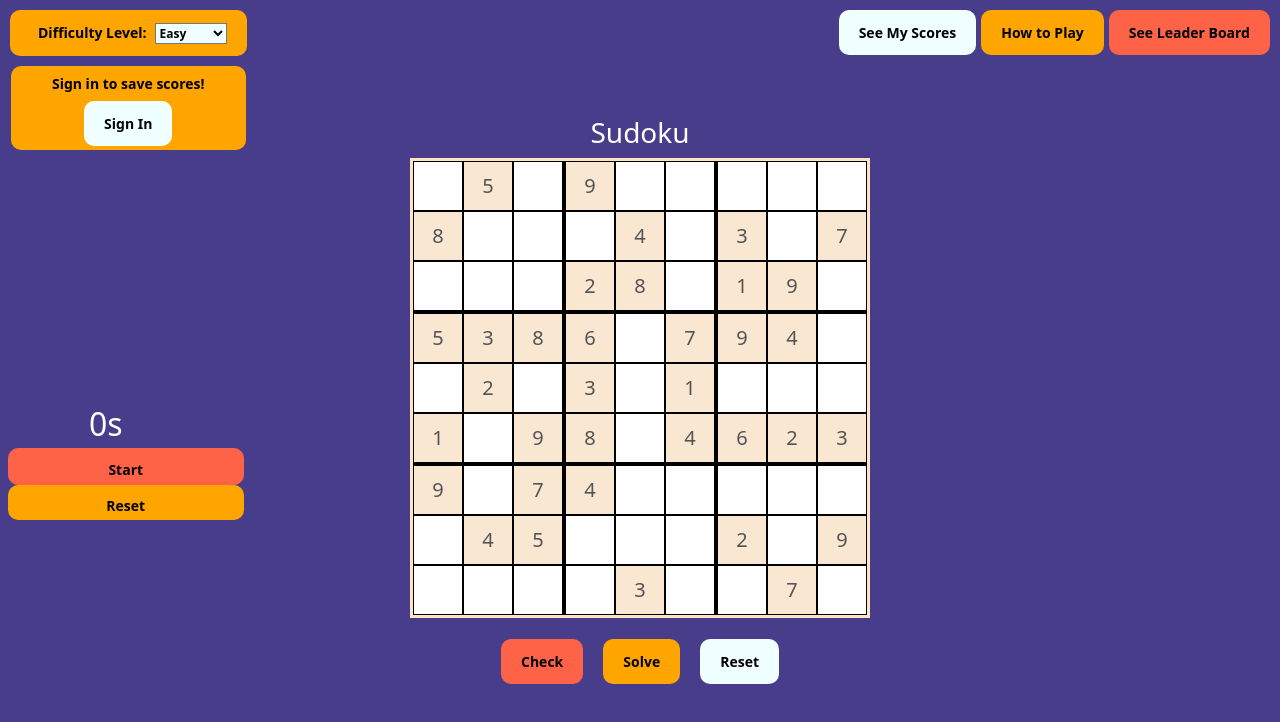
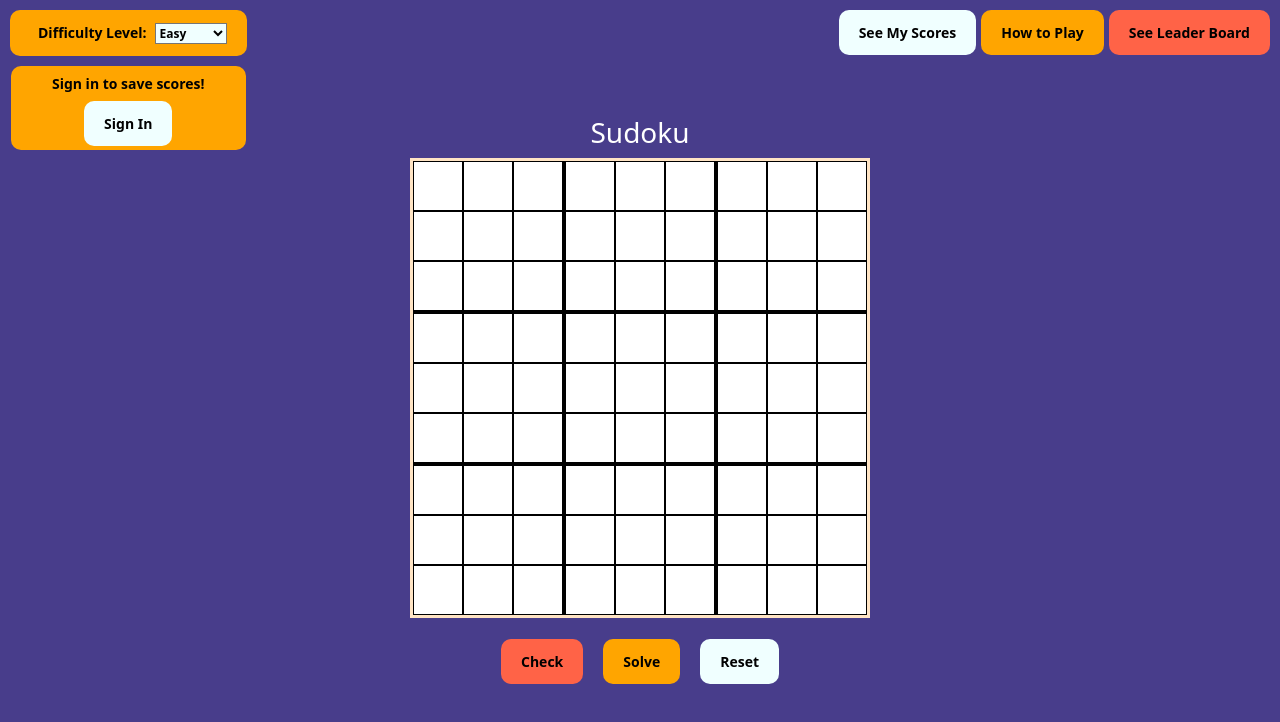
Before and after one commit to sam-st/SSSSudoku, a React (Vite) app in the folder client/: page /game in a window 1280 px wide. Shown: the top 722 px of the page. Built offline with nearby package versions, Linux system fonts and the light colour scheme; a web font is replaced by a local one.

Commit message:
added functionality to edit cells

```diff
--- a/client/src/pages/GameBoard.jsx
+++ b/client/src/pages/GameBoard.jsx
@@ -11,18 +11,20 @@
 
 const initial =
   [
-    [0, 5, 0, 9, 0, 0, 0, 0, 0],
-    [8, 0, 0, 0, 4, 0, 3, 0, 7],
-    [0, 0, 0, 2, 8, 0, 1, 9, 0],
-    [5, 3, 8, 6, 0, 7, 9, 4, 0],
-    [0, 2, 0, 3, 0, 1, 0, 0, 0],
-    [1, 0, 9, 8, 0, 4, 6, 2, 3],
-    [9, 0, 7, 4, 0, 0, 0, 0, 0],
-    [0, 4, 5, 0, 0, 0, 2, 0, 9],
-    [0, 0, 0, 0, 3, 0, 0, 7, 0]
+    [-1, -1, -1, -1, -1, -1, -1, -1, -1],
+    [-1, -1, -1, -1, -1, -1, -1, -1, -1],
+    [-1, -1, -1, -1, -1, -1, -1, -1, -1],
+    [-1, -1, -1, -1, -1, -1, -1, -1, -1],
+    [-1, -1, -1, -1, -1, -1, -1, -1, -1],
+    [-1, -1, -1, -1, -1, -1, -1, -1, -1],
+    [-1, -1, -1, -1, -1, -1, -1, -1, -1],
+    [-1, -1, -1, -1, -1, -1, -1, -1, -1],
+    [-1, -1, -1, -1, -1, -1, -1, -1, -1]
   ]
 
   let gameArray = [];
+  let initArr = [];
+  let randomIndex;
 
   export default function Game() {
     const [sudokuArr, setSudokuArr] = useState(getDeepCopy(initial));
@@ -31,18 +33,21 @@
       return JSON.parse(JSON.stringify(arr));
     }
     function easy() {
-      gameArray = (easyGames[Math.floor(Math.random() * easyGames.length)]);
-      console.log(gameArray.unsolved);
+      randomIndex = Math.floor(Math.random() * easyGames.length)
+      gameArray = (easyGames[randomIndex]);
+      initArr = (easyGames[randomIndex].unsolved);
       return gameArray.unsolved
     }
     function medium() {
-      gameArray = (medGames[Math.floor(Math.random() * medGames.length)]);
-      console.log(gameArray.unsolved);
+      randomIndex = Math.floor(Math.random() * medGames.length)
+      gameArray = (medGames[randomIndex]);
+      initArr = (medGames[randomIndex].unsolved);
       return gameArray.unsolved
     }
     function hard() {
-      gameArray = (hardGames[Math.floor(Math.random() * hardGames.length)]);
-      console.log(gameArray.unsolved);
+      randomIndex = Math.floor(Math.random() * hardGames.length)
+      gameArray = (hardGames[randomIndex]);
+      initArr = (hardGames[randomIndex].unsolved);
       return gameArray.unsolved
     }
 
@@ -61,12 +66,21 @@
     }
 
 
-  function onInputChange(e, row, col) {
-    var val = parseInt(e.target.value) || 0, grid = getDeepCopy(sudokuArr);
-    if (val === 0 || val >= 1 && val <= 9) {
-      grid[row][col] = val;
+    function onInputChange(e, row, col) {
+      console.log(`Changed value at (${row}, ${col}): ${e.target.value}`);
+      let val = parseInt(e.target.value) || 0;
+      let grid = getDeepCopy(sudokuArr);
+
+      if (val === 0 || (val >= 1 && val <= 9)) {
+        grid[row][col] = val;
+      }
+
+      // Update the state
+      setSudokuArr(grid);
+
+      console.log(initArr);
     }
-  }
+
   const [seconds, setSeconds] = useState(0);
   const [isActive, setIsActive] = useState(false);
 
@@ -135,7 +149,7 @@
                       return <tr key={rIndex} className={(row + 1) % 3 === 0 ? "bBorder" : ''}>
                         {[0, 1, 2, 3, 4, 5, 6, 7, 8].map((col, cIndex) => {
                           return <td key={rIndex + cIndex} className={(col + 1) % 3 === 0 ? "rBorder" : ''}>
-                            <input onChange={(e) => onInputChange(e, row, col)} value={sudokuArr[row][col] === 0 ? '' : sudokuArr[row][col]} className="cell-input" disabled={initial[row][col] != 0} />
+                            <input onChange={(e) => onInputChange(e, row, col)} value={sudokuArr[row][col] === -1 ? '' : sudokuArr[row][col]} className="cell-input" disabled={sudokuArr[row][col] != -1 && initArr[row][col] === sudokuArr[row][col]} />
                           </td>
                         })}
 
@@ -148,30 +162,11 @@
                 <button className="checkButton">Check</button>
                 <button className="solveButton">Solve</button>
                 <button className="resetButton">Reset</button>
-
               </div>
-              <div className="timerContainer  position-absolute top-50 start-0">
-                <div className="app">
-                  <div className="time position">
-                    {seconds}s
-                  </div>
-                  <div className="row">
-                    <button className={`button button-primary button-primary-${isActive ? 'active' : 'inactive'}`} onClick={toggle}>
-                      {isActive ? 'Pause' : 'Start'}
-                    </button>
-                    <button className="button" onClick={reset}>
-                      Reset
-                    </button>
-                  </div>
-                </div>
-              </div>
-
             </div>
           </div>
         </div>
       </div>
     </div>
-
-
   )
 }
--- a/client/src/puzzles/easy_sudoku.json
+++ b/client/src/puzzles/easy_sudoku.json
@@ -1,15 +1,15 @@
 [
   {
     "unsolved": [
-      [5, 0, 3, 0, 7, 0, 1, 8, 0],
-      [8, 0, 0, 0, 3, 0, 0, 5, 7],
-      [6, 4, 7, 0, 1, 0, 0, 2, 3],
-      [0, 0, 8, 0, 0, 0, 3, 0, 0],
-      [0, 0, 0, 0, 9, 0, 0, 7, 0],
-      [0, 3, 2, 1, 0, 0, 0, 6, 0],
-      [9, 0, 1, 3, 2, 7, 0, 0, 0],
-      [0, 7, 5, 0, 8, 4, 6, 3, 0],
-      [3, 0, 0, 0, 5, 0, 0, 9, 2]
+      [5, -1, 3, -1, 7, -1, 1, 8, -1],
+      [8, -1, -1, -1, 3, -1, -1, 5, 7],
+      [6, 4, 7, -1, 1, -1, -1, 2, 3],
+      [-1, -1, 8, -1, -1, -1, 3, -1, -1],
+      [-1, -1, -1, -1, 9, -1, -1, 7, -1],
+      [-1, 3, 2, 1, -1, -1, -1, 6, -1],
+      [9, -1, 1, 3, 2, 7, -1, -1, -1],
+      [-1, 7, 5, -1, 8, 4, 6, 3, -1],
+      [3, -1, -1, -1, 5, -1, -1, 9, 2]
     ],
     "solved": [
       [5, 9, 3, 6, 7, 2, 1, 8, 4],
@@ -25,15 +25,15 @@
   },
   {
     "unsolved": [
-      [0, 0, 0, 0, 0, 6, 8, 9, 0],
-      [0, 3, 4, 0, 1, 8, 0, 0, 0],
-      [7, 8, 0, 0, 5, 0, 0, 0, 3],
-      [5, 9, 2, 8, 0, 0, 0, 4, 0],
-      [0, 0, 6, 1, 9, 0, 3, 0, 2],
-      [1, 0, 3, 2, 0, 0, 9, 6, 0],
-      [0, 6, 0, 0, 0, 0, 4, 0, 1],
-      [0, 5, 8, 0, 4, 0, 2, 0, 0],
-      [0, 0, 1, 6, 8, 7, 5, 0, 0]
+      [-1, -1, -1, -1, -1, 6, 8, 9, -1],
+      [-1, 3, 4, -1, 1, 8, -1, -1, -1],
+      [7, 8, -1, -1, 5, -1, -1, -1, 3],
+      [5, 9, 2, 8, -1, -1, -1, 4, -1],
+      [-1, -1, 6, 1, 9, -1, 3, -1, 2],
+      [1, -1, 3, 2, -1, -1, 9, 6, -1],
+      [-1, 6, -1, -1, -1, -1, 4, -1, 1],
+      [-1, 5, 8, -1, 4, -1, 2, -1, -1],
+      [-1, -1, 1, 6, 8, 7, 5, -1, -1]
     ],
     "solved": [
       [3, 7, 5, 4, 2, 6, 8, 9, 1],
@@ -49,15 +49,15 @@
   },
   {
     "unsolved": [
-      [6, 8, 1, 9, 4, 0, 0, 0, 0],
-      [2, 3, 0, 5, 0, 0, 0, 7, 4],
-      [4, 0, 0, 0, 2, 8, 9, 0, 0],
-      [0, 0, 8, 0, 0, 5, 7, 2, 0],
-      [0, 0, 0, 1, 0, 0, 6, 8, 0],
-      [5, 0, 0, 7, 0, 0, 0, 4, 0],
-      [0, 1, 0, 0, 0, 0, 2, 0, 0],
-      [9, 2, 0, 8, 1, 3, 5, 0, 7],
-      [8, 6, 0, 0, 0, 9, 4, 3, 0]
+      [6, 8, 1, 9, 4, -1, -1, -1, -1],
+      [2, 3, -1, 5, -1, -1, -1, 7, 4],
+      [4, -1, -1, -1, 2, 8, 9, -1, -1],
+      [-1, -1, 8, -1, -1, 5, 7, 2, -1],
+      [-1, -1, -1, 1, -1, -1, 6, 8, -1],
+      [5, -1, -1, 7, -1, -1, -1, 4, -1],
+      [-1, 1, -1, -1, -1, -1, 2, -1, -1],
+      [9, 2, -1, 8, 1, 3, 5, -1, 7],
+      [8, 6, -1, -1, -1, 9, 4, 3, -1]
     ],
     "solved": [
       [6, 8, 1, 9, 4, 7, 3, 5, 2],
@@ -73,15 +73,15 @@
   },
   {
     "unsolved": [
-      [0, 5, 0, 9, 0, 4, 0, 8, 0],
-      [0, 0, 9, 7, 0, 2, 0, 0, 0],
-      [7, 4, 0, 5, 0, 6, 1, 2, 0],
-      [6, 0, 1, 2, 0, 9, 0, 3, 0],
-      [0, 3, 0, 0, 0, 8, 6, 9, 0],
-      [0, 0, 5, 6, 0, 0, 8, 7, 0],
-      [0, 9, 0, 0, 0, 0, 0, 4, 5],
-      [5, 0, 0, 0, 2, 1, 0, 0, 8],
-      [8, 0, 3, 4, 0, 5, 0, 1, 0]
+      [-1, 5, -1, 9, -1, 4, -1, 8, -1],
+      [-1, -1, 9, 7, -1, 2, -1, -1, -1],
+      [7, 4, -1, 5, -1, 6, 1, 2, -1],
+      [6, -1, 1, 2, -1, 9, -1, 3, -1],
+      [-1, 3, -1, -1, -1, 8, 6, 9, -1],
+      [-1, -1, 5, 6, -1, -1, 8, 7, -1],
+      [-1, 9, -1, -1, -1, -1, -1, 4, 5],
+      [5, -1, -1, -1, 2, 1, -1, -1, 8],
+      [8, -1, 3, 4, -1, 5, -1, 1, -1]
     ],
     "solved": [
       [3, 5, 6, 9, 1, 4, 7, 8, 2],
@@ -97,15 +97,15 @@
   },
   {
     "unsolved": [
-      [6, 8, 5, 3, 0, 0, 4, 1, 0],
-      [0, 0, 0, 0, 4, 7, 0, 0, 6],
-      [0, 2, 0, 6, 1, 0, 0, 5, 0],
-      [0, 4, 0, 0, 5, 6, 8, 3, 0],
-      [0, 0, 0, 1, 9, 0, 7, 0, 4],
-      [7, 0, 0, 0, 0, 0, 0, 9, 0],
-      [3, 0, 0, 0, 7, 5, 1, 4, 0],
-      [0, 9, 1, 4, 6, 2, 3, 0, 8],
-      [0, 0, 0, 9, 0, 0, 0, 0, 5]
+      [6, 8, 5, 3, -1, -1, 4, 1, -1],
+      [-1, -1, -1, -1, 4, 7, -1, -1, 6],
+      [-1, 2, -1, 6, 1, -1, -1, 5, -1],
+      [-1, 4, -1, -1, 5, 6, 8, 3, -1],
+      [-1, -1, -1, 1, 9, -1, 7, -1, 4],
+      [7, -1, -1, -1, -1, -1, -1, 9, -1],
+      [3, -1, -1, -1, 7, 5, 1, 4, -1],
+      [-1, 9, 1, 4, 6, 2, 3, -1, 8],
+      [-1, -1, -1, 9, -1, -1, -1, -1, 5]
     ],
     "solved": [
       [6, 8, 5, 3, 2, 9, 4, 1, 7],
@@ -121,15 +121,15 @@
   },
   {
     "unsolved": [
-      [2, 6, 3, 0, 0, 7, 8, 1, 4],
-      [0, 0, 0, 2, 0, 0, 5, 3, 7],
-      [0, 0, 7, 1, 3, 0, 0, 6, 9],
-      [8, 9, 0, 0, 0, 0, 3, 0, 1],
-      [0, 3, 0, 0, 0, 0, 0, 8, 5],
-      [4, 0, 5, 8, 1, 0, 9, 0, 0],
-      [9, 0, 0, 0, 0, 5, 6, 0, 0],
-      [6, 5, 4, 0, 0, 0, 0, 0, 0],
-      [0, 7, 8, 0, 0, 0, 1, 0, 2]
+      [2, 6, 3, -1, -1, 7, 8, 1, 4],
+      [-1, -1, -1, 2, -1, -1, 5, 3, 7],
+      [-1, -1, 7, 1, 3, -1, -1, 6, 9],
+      [8, 9, -1, -1, -1, -1, 3, -1, 1],
+      [-1, 3, -1, -1, -1, -1, -1, 8, 5],
+      [4, -1, 5, 8, 1, -1, 9, -1, -1],
+      [9, -1, -1, -1, -1, 5, 6, -1, -1],
+      [6, 5, 4, -1, -1, -1, -1, -1, -1],
+      [-1, 7, 8, -1, -1, -1, 1, -1, 2]
     ],
     "solved": [
       [2, 6, 3, 5, 9, 7, 8, 1, 4],
@@ -145,15 +145,15 @@
   },
   {
     "unsolved": [
-      [0, 0, 2, 0, 7, 3, 8, 0, 9],
-      [0, 0, 0, 0, 4, 0, 1, 5, 6],
-      [9, 0, 4, 5, 0, 0, 0, 0, 0],
-      [4, 7, 0, 0, 2, 0, 6, 0, 5],
-      [1, 0, 0, 0, 5, 0, 0, 8, 0],
-      [6, 5, 0, 1, 9, 0, 2, 0, 0],
-      [7, 8, 1, 0, 0, 5, 0, 0, 0],
-      [2, 0, 0, 8, 0, 0, 4, 0, 1],
-      [3, 4, 6, 2, 0, 9, 0, 0, 0]
+      [-1, -1, 2, -1, 7, 3, 8, -1, 9],
+      [-1, -1, -1, -1, 4, -1, 1, 5, 6],
+      [9, -1, 4, 5, -1, -1, -1, -1, -1],
+      [4, 7, -1, -1, 2, -1, 6, -1, 5],
+      [1, -1, -1, -1, 5, -1, -1, 8, -1],
+      [6, 5, -1, 1, 9, -1, 2, -1, -1],
+      [7, 8, 1, -1, -1, 5, -1, -1, -1],
+      [2, -1, -1, 8, -1, -1, 4, -1, 1],
+      [3, 4, 6, 2, -1, 9, -1, -1, -1]
     ],
     "solved": [
       [5, 6, 2, 4, 7, 3, 8, 1, 9],
@@ -169,15 +169,15 @@
   },
   {
     "unsolved": [
-      [2, 1, 0, 4, 0, 0, 0, 9, 3],
-      [7, 0, 0, 0, 0, 2, 4, 8, 0],
-      [0, 4, 0, 0, 7, 5, 0, 0, 0],
-      [3, 6, 7, 5, 0, 9, 2, 0, 8],
-      [0, 0, 2, 0, 0, 0, 1, 5, 0],
-      [0, 0, 0, 8, 0, 0, 3, 6, 9],
-      [5, 0, 0, 9, 4, 1, 0, 0, 6],
-      [0, 0, 8, 0, 5, 0, 9, 1, 0],
-      [0, 0, 1, 0, 6, 0, 5, 0, 0]
+      [2, 1, -1, 4, -1, -1, -1, 9, 3],
+      [7, -1, -1, -1, -1, 2, 4, 8, -1],
+      [-1, 4, -1, -1, 7, 5, -1, -1, -1],
+      [3, 6, 7, 5, -1, 9, 2, -1, 8],
+      [-1, -1, 2, -1, -1, -1, 1, 5, -1],
+      [-1, -1, -1, 8, -1, -1, 3, 6, 9],
+      [5, -1, -1, 9, 4, 1, -1, -1, 6],
+      [-1, -1, 8, -1, 5, -1, 9, 1, -1],
+      [-1, -1, 1, -1, 6, -1, 5, -1, -1]
     ],
     "solved": [
       [2, 1, 6, 4, 8, 7, 5, 9, 3],
@@ -193,15 +193,15 @@
   },
   {
     "unsolved": [
-      [0, 1, 7, 3, 0, 5, 0, 2, 0],
-      [6, 0, 5, 0, 8, 0, 0, 0, 7],
-      [0, 0, 4, 6, 9, 0, 0, 0, 3],
-      [0, 6, 9, 0, 0, 4, 7, 0, 0],
-      [0, 0, 1, 8, 0, 6, 0, 0, 9],
-      [0, 0, 0, 9, 1, 3, 0, 6, 0],
-      [0, 0, 0, 4, 0, 8, 0, 3, 2],
-      [4, 9, 3, 0, 0, 0, 0, 5, 0],
-      [0, 8, 0, 1, 3, 9, 0, 0, 4]
+      [-1, 1, 7, 3, -1, 5, -1, 2, -1],
+      [6, -1, 5, -1, 8, -1, -1, -1, 7],
+      [-1, -1, 4, 6, 9, -1, -1, -1, 3],
+      [-1, 6, 9, -1, -1, 4, 7, -1, -1],
+      [-1, -1, 1, 8, -1, 6, -1, -1, 9],
+      [-1, -1, -1, 9, 1, 3, -1, 6, -1],
+      [-1, -1, -1, 4, -1, 8, -1, 3, 2],
+      [4, 9, 3, -1, -1, -1, -1, 5, -1],
+      [-1, 8, -1, 1, 3, 9, -1, -1, 4]
     ],
     "solved": [
       [8, 1, 7, 3, 4, 5, 9, 2, 6],
--- a/client/src/puzzles/hard_sudoku.json
+++ b/client/src/puzzles/hard_sudoku.json
@@ -12,15 +12,15 @@
       [7, 8, 4, 3, 1, 9, 8, 6, 5]
     ],
     "unsolved": [
-      [0, 9, 0, 0, 3, 7, 0, 0, 0],
-      [0, 0, 0, 1, 5, 4, 9, 0, 0],
-      [0, 0, 0, 0, 0, 0, 0, 0, 0],
-      [3, 0, 0, 4, 7, 0, 0, 0, 0],
-      [5, 0, 0, 8, 9, 0, 0, 0, 0],
-      [0, 4, 1, 0, 0, 0, 0, 0, 7],
-      [0, 0, 0, 5, 0, 0, 0, 0, 9],
-      [2, 0, 9, 0, 0, 0, 0, 0, 8],
-      [7, 8, 0, 0, 0, 0, 0, 6, 0]
+      [-1, 9, -1, -1, 3, 7, -1, -1, -1],
+      [-1, -1, -1, 1, 5, 4, 9, -1, -1],
+      [-1, -1, -1, -1, -1, -1, -1, -1, -1],
+      [3, -1, -1, 4, 7, -1, -1, -1, -1],
+      [5, -1, -1, 8, 9, -1, -1, -1, -1],
+      [-1, 4, 1, -1, -1, -1, -1, -1, 7],
+      [-1, -1, -1, 5, -1, -1, -1, -1, 9],
+      [2, -1, 9, -1, -1, -1, -1, -1, 8],
+      [7, 8, -1, -1, -1, -1, -1, 6, -1]
     ]
   },
   {
@@ -36,15 +36,15 @@
       [2, 5, 8, 9, 6, 7, 3, 5, 9]
     ],
     "unsolved": [
-      [0, 0, 0, 7, 0, 0, 0, 0, 0],
-      [0, 0, 0, 6, 0, 0, 0, 3, 0],
-      [7, 0, 0, 0, 0, 0, 0, 0, 0],
-      [0, 9, 6, 2, 4, 3, 7, 0, 0],
-      [0, 0, 0, 0, 0, 6, 0, 0, 0],
-      [4, 0, 0, 0, 0, 0, 0, 6, 3],
-      [1, 3, 0, 0, 0, 4, 0, 7, 0],
-      [6, 7, 4, 0, 0, 0, 0, 0, 0],
-      [2, 0, 8, 9, 0, 0, 0, 0, 0]
+      [-1, -1, -1, 7, -1, -1, -1, -1, -1],
+      [-1, -1, -1, 6, -1, -1, -1, 3, -1],
+      [7, -1, -1, -1, -1, -1, -1, -1, -1],
+      [-1, 9, 6, 2, 4, 3, 7, -1, -1],
+      [-1, -1, -1, -1, -1, 6, -1, -1, -1],
+      [4, -1, -1, -1, -1, -1, -1, 6, 3],
+      [1, 3, -1, -1, -1, 4, -1, 7, -1],
+      [6, 7, 4, -1, -1, -1, -1, -1, -1],
+      [2, -1, 8, 9, -1, -1, -1, -1, -1]
     ]
   },
   {
@@ -60,15 +60,15 @@
       [8, 4, 7, 8, 9, 5, 2, 3, 1]
     ],
     "unsolved": [
-      [5, 0, 0, 0, 7, 0, 0, 2, 0],
-      [3, 0, 0, 0, 0, 2, 0, 0, 1],
-      [0, 0, 0, 0, 0, 0, 0, 0, 0],
-      [9, 0, 4, 0, 0, 8, 0, 0, 0],
-      [0, 0, 2, 0, 0, 0, 0, 7, 8],
-      [7, 8, 0, 5, 2, 0, 0, 0, 0],
-      [0, 0, 0, 1, 0, 0, 4, 9, 0],
-      [1, 9, 0, 0, 0, 4, 0, 0, 0],
-      [0, 0, 7, 8, 0, 0, 0, 0, 0]
+      [5, -1, -1, -1, 7, -1, -1, 2, -1],
+      [3, -1, -1, -1, -1, 2, -1, -1, 1],
+      [-1, -1, -1, -1, -1, -1, -1, -1, -1],
+      [9, -1, 4, -1, -1, 8, -1, -1, -1],
+      [-1, -1, 2, -1, -1, -1, -1, 7, 8],
+      [7, 8, -1, 5, 2, -1, -1, -1, -1],
+      [-1, -1, -1, 1, -1, -1, 4, 9, -1],
+      [1, 9, -1, -1, -1, 4, -1, -1, -1],
+      [-1, -1, 7, 8, -1, -1, -1, -1, -1]
     ]
   },
   {
@@ -84,15 +84,15 @@
       [2, 3, 8, 5, 4, 9, 1, 7, 6]
     ],
     "unsolved": [
-      [8, 0, 2, 0, 0, 5, 0, 0, 0],
-      [0, 0, 0, 2, 0, 0, 5, 0, 0],
-      [0, 1, 0, 0, 6, 0, 0, 0, 0],
-      [0, 8, 0, 0, 0, 0, 0, 5, 4],
-      [4, 0, 5, 0, 0, 7, 0, 0, 0],
-      [6, 2, 0, 4, 0, 0, 0, 0, 7],
-      [0, 0, 6, 0, 0, 0, 0, 0, 0],
-      [0, 0, 1, 0, 0, 2, 0, 8, 0],
-      [2, 0, 0, 5, 0, 0, 1, 0, 0]
+      [8, -1, 2, -1, -1, 5, -1, -1, -1],
+      [-1, -1, -1, 2, -1, -1, 5, -1, -1],
+      [-1, 1, -1, -1, 6, -1, -1, -1, -1],
+      [-1, 8, -1, -1, -1, -1, -1, 5, 4],
+      [4, -1, 5, -1, -1, 7, -1, -1, -1],
+      [6, 2, -1, 4, -1, -1, -1, -1, 7],
+      [-1, -1, 6, -1, -1, -1, -1, -1, -1],
+      [-1, -1, 1, -1, -1, 2, -1, 8, -1],
+      [2, -1, -1, 5, -1, -1, 1, -1, -1]
     ]
   },
   {
@@ -108,15 +108,15 @@
       [9, 7, 8, 3, 1, 2, 6, 4, 5]
     ],
     "unsolved": [
-      [1, 2, 0, 0, 0, 0, 0, 8, 0],
-      [0, 0, 0, 0, 0, 0, 0, 0, 0],
-      [0, 0, 0, 1, 0, 3, 0, 0, 6],
-      [0, 0, 0, 0, 0, 0, 8, 0, 0],
-      [0, 0, 0, 0, 0, 7, 0, 3, 0],
-      [0, 0, 0, 2, 0, 1, 0, 0, 0],
-      [3, 0, 2, 0, 4, 0, 9, 0, 0],
-      [6, 0, 5, 9, 0, 0, 0, 1, 2],
-      [0, 7, 0, 3, 0, 0, 6, 0, 5]
+      [1, 2, -1, -1, -1, -1, -1, 8, -1],
+      [-1, -1, -1, -1, -1, -1, -1, -1, -1],
+      [-1, -1, -1, 1, -1, 3, -1, -1, 6],
+      [-1, -1, -1, -1, -1, -1, 8, -1, -1],
+      [-1, -1, -1, -1, -1, 7, -1, 3, -1],
+      [-1, -1, -1, 2, -1, 1, -1, -1, -1],
+      [3, -1, 2, -1, 4, -1, 9, -1, -1],
+      [6, -1, 5, 9, -1, -1, -1, 1, 2],
+      [-1, 7, -1, 3, -1, -1, 6, -1, 5]
     ]
   },
   {
@@ -132,15 +132,15 @@
       [3, 4, 5, 2, 8, 6, 1, 7, 9]
     ],
     "unsolved": [
-      [0, 0, 0, 0, 0, 8, 0, 0, 0],
-      [6, 7, 0, 0, 0, 0, 0, 0, 0],
-      [0, 0, 0, 0, 4, 0, 0, 6, 0],
-      [0, 0, 0, 7, 0, 1, 4, 0, 0],
-      [0, 2, 0, 8, 0, 0, 0, 0, 0],
-      [0, 0, 3, 0, 2, 0, 8, 5, 0],
-      [9, 6, 0, 5, 0, 0, 2, 0, 4],
-      [0, 0, 7, 0, 1, 0, 0, 3, 0],
-      [0, 4, 0, 0, 0, 0, 1, 0, 0]
+      [-1, -1, -1, -1, -1, 8, -1, -1, -1],
+      [6, 7, -1, -1, -1, -1, -1, -1, -1],
+      [-1, -1, -1, -1, 4, -1, -1, 6, -1],
+      [-1, -1, -1, 7, -1, 1, 4, -1, -1],
+      [-1, 2, -1, 8, -1, -1, -1, -1, -1],
+      [-1, -1, 3, -1, 2, -1, 8, 5, -1],
+      [9, 6, -1, 5, -1, -1, 2, -1, 4],
+      [-1, -1, 7, -1, 1, -1, -1, 3, -1],
+      [-1, 4, -1, -1, -1, -1, 1, -1, -1]
     ]
   },
   {
@@ -156,15 +156,15 @@
       [9, 8, 3, 1, 6, 7, 2, 4, 5]
     ],
     "unsolved": [
-      [5, 0, 8, 0, 1, 0, 0, 0, 2],
-      [0, 6, 0, 0, 0, 5, 0, 1, 0],
-      [4, 0, 1, 0, 0, 0, 5, 0, 3],
-      [0, 0, 0, 0, 0, 3, 0, 5, 0],
-      [1, 0, 0, 9, 0, 0, 0, 0, 0],
-      [0, 0, 0, 0, 0, 0, 6, 0, 0],
-      [0, 1, 0, 3, 0, 4, 0, 8, 0],
-      [6, 0, 0, 0, 2, 0, 0, 0, 0],
-      [0, 0, 0, 1, 0, 7, 0, 0, 0]
+      [5, -1, 8, -1, 1, -1, -1, -1, 2],
+      [-1, 6, -1, -1, -1, 5, -1, 1, -1],
+      [4, -1, 1, -1, -1, -1, 5, -1, 3],
+      [-1, -1, -1, -1, -1, 3, -1, 5, -1],
+      [1, -1, -1, 9, -1, -1, -1, -1, -1],
+      [-1, -1, -1, -1, -1, -1, 6, -1, -1],
+      [-1, 1, -1, 3, -1, 4, -1, 8, -1],
+      [6, -1, -1, -1, 2, -1, -1, -1, -1],
+      [-1, -1, -1, 1, -1, 7, -1, -1, -1]
     ]
   },
   {
@@ -180,15 +180,15 @@
       [1, 8, 6, 4, 3, 9, 5, 7, 2]
     ],
     "unsolved": [
-      [0, 9, 0, 7, 0, 3, 0, 0, 0],
-      [4, 0, 8, 0, 6, 0, 3, 0, 0],
-      [0, 6, 0, 0, 0, 0, 4, 0, 0],
-      [9, 0, 2, 0, 0, 0, 0, 0, 0],
-      [0, 0, 0, 0, 2, 1, 0, 0, 4],
-      [0, 4, 0, 0, 0, 0, 0, 0, 5],
-      [0, 0, 9, 0, 0, 0, 0, 4, 0],
-      [0, 7, 0, 0, 0, 6, 0, 0, 0],
-      [1, 0, 0, 4, 0, 0, 0, 7, 2]
+      [-1, 9, -1, 7, -1, 3, -1, -1, -1],
+      [4, -1, 8, -1, 6, -1, 3, -1, -1],
+      [-1, 6, -1, -1, -1, -1, 4, -1, -1],
+      [9, -1, 2, -1, -1, -1, -1, -1, -1],
+      [-1, -1, -1, -1, 2, 1, -1, -1, 4],
+      [-1, 4, -1, -1, -1, -1, -1, -1, 5],
+      [-1, -1, 9, -1, -1, -1, -1, 4, -1],
+      [-1, 7, -1, -1, -1, 6, -1, -1, -1],
+      [1, -1, -1, 4, -1, -1, -1, 7, 2]
     ]
   }
 ]
--- a/client/src/puzzles/medium_sudoku.json
+++ b/client/src/puzzles/medium_sudoku.json
@@ -1,15 +1,15 @@
 [
   {
     "unsolved": [
-      [0, 8, 0, 0, 0, 2, 0, 0, 0],
-      [4, 9, 0, 0, 0, 0, 0, 0, 1],
-      [0, 0, 0, 0, 0, 4, 0, 0, 0],
-      [0, 4, 0, 0, 8, 3, 0, 0, 2],
-      [0, 0, 0, 0, 0, 0, 0, 5, 7],
-      [1, 0, 3, 9, 0, 0, 0, 4, 0],
-      [0, 0, 0, 0, 7, 0, 6, 0, 9],
-      [3, 1, 0, 4, 0, 9, 0, 0, 0],
-      [2, 0, 0, 5, 0, 0, 0, 0, 0]
+      [-1, 8, -1, -1, -1, 2, -1, -1, -1],
+      [4, 9, -1, -1, -1, -1, -1, -1, 1],
+      [-1, -1, -1, -1, -1, 4, -1, -1, -1],
+      [-1, 4, -1, -1, 8, 3, -1, -1, 2],
+      [-1, -1, -1, -1, -1, -1, -1, 5, 7],
+      [1, -1, 3, 9, -1, -1, -1, 4, -1],
+      [-1, -1, -1, -1, 7, -1, 6, -1, 9],
+      [3, 1, -1, 4, -1, 9, -1, -1, -1],
+      [2, -1, -1, 5, -1, -1, -1, -1, -1]
     ],
     "solved": [
       [5, 8, 1, 6, 9, 2, 4, 7, 3],
@@ -25,15 +25,15 @@
   },
   {
     "unsolved": [
-      [0, 0, 0, 5, 7, 0, 0, 0, 0],
-      [2, 0, 0, 1, 0, 6, 0, 0, 0],
-      [0, 0, 9, 0, 0, 0, 0, 0, 3],
-      [5, 0, 3, 0, 0, 2, 6, 0, 0],
-      [8, 0, 7, 0, 0, 4, 0, 0, 0],
-      [0, 1, 0, 0, 0, 0, 3, 9, 0],
-      [0, 0, 0, 0, 0, 0, 0, 0, 7],
-      [3, 2, 0, 4, 0, 0, 9, 0, 0],
-      [6, 0, 4, 0, 0, 0, 5, 2, 0]
+      [-1, -1, -1, 5, 7, -1, -1, -1, -1],
+      [2, -1, -1, 1, -1, 6, -1, -1, -1],
+      [-1, -1, 9, -1, -1, -1, -1, -1, 3],
+      [5, -1, 3, -1, -1, 2, 6, -1, -1],
+      [8, -1, 7, -1, -1, 4, -1, -1, -1],
+      [-1, 1, -1, -1, -1, -1, 3, 9, -1],
+      [-1, -1, -1, -1, -1, -1, -1, -1, 7],
+      [3, 2, -1, 4, -1, -1, 9, -1, -1],
+      [6, -1, 4, -1, -1, -1, 5, 2, -1]
     ],
     "solved": [
       [1, 3, 6, 5, 7, 9, 8, 4, 2],
@@ -49,15 +49,15 @@
   },
   {
     "unsolved": [
-      [2, 0, 8, 0, 0, 3, 0, 0, 7],
-      [0, 0, 0, 0, 6, 0, 3, 0, 0],
-      [4, 0, 0, 0, 1, 0, 2, 0, 0],
-      [3, 9, 0, 4, 0, 0, 1, 8, 0],
-      [0, 0, 0, 7, 3, 0, 6, 0, 4],
-      [0, 2, 0, 0, 0, 0, 0, 0, 0],
-      [0, 4, 0, 0, 0, 9, 0, 7, 6],
-      [0, 0, 0, 0, 0, 0, 8, 0, 3],
-      [0, 0, 1, 0, 0, 0, 0, 0, 0]
+      [2, -1, 8, -1, -1, 3, -1, -1, 7],
+      [-1, -1, -1, -1, 6, -1, 3, -1, -1],
+      [4, -1, -1, -1, 1, -1, 2, -1, -1],
+      [3, 9, -1, 4, -1, -1, 1, 8, -1],
+      [-1, -1, -1, 7, 3, -1, 6, -1, 4],
+      [-1, 2, -1, -1, -1, -1, -1, -1, -1],
+      [-1, 4, -1, -1, -1, 9, -1, 7, 6],
+      [-1, -1, -1, -1, -1, -1, 8, -1, 3],
+      [-1, -1, 1, -1, -1, -1, -1, -1, -1]
     ],
     "solved": [
       [2, 5, 8, 9, 4, 3, 5, 6, 7],
@@ -73,15 +73,15 @@
   },
   {
     "unsolved": [
-      [0, 0, 0, 6, 1, 0, 0, 0, 7],
-      [3, 4, 0, 0, 5, 0, 0, 0, 0],
-      [0, 0, 0, 8, 0, 0, 0, 3, 0],
-      [0, 0, 4, 0, 9, 7, 0, 0, 0],
-      [0, 0, 3, 0, 0, 0, 0, 2, 4],
-      [1, 0, 0, 0, 0, 0, 0, 6, 0],
-      [0, 6, 0, 0, 0, 0, 0, 0, 5],
-      [8, 0, 0, 5, 2, 0, 0, 0, 9],
-      [0, 0, 1, 3, 8, 0, 4, 0, 0]
+      [-1, -1, -1, 6, 1, -1, -1, -1, 7],
+      [3, 4, -1, -1, 5, -1, -1, -1, -1],
+      [-1, -1, -1, 8, -1, -1, -1, 3, -1],
+      [-1, -1, 4, -1, 9, 7, -1, -1, -1],
+      [-1, -1, 3, -1, -1, -1, -1, 2, 4],
+      [1, -1, -1, -1, -1, -1, -1, 6, -1],
+      [-1, 6, -1, -1, -1, -1, -1, -1, 5],
+      [8, -1, -1, 5, 2, -1, -1, -1, 9],
+      [-1, -1, 1, 3, 8, -1, 4, -1, -1]
     ],
     "solved": [
       [9, 8, 5, 6, 1, 4, 3, 2, 7],
@@ -97,15 +97,15 @@
   },
   {
     "unsolved": [
-      [0, 6, 0, 8, 2, 0, 0, 0, 0],
-      [0, 0, 9, 0, 7, 0, 0, 3, 0],
-      [0, 0, 7, 0, 0, 5, 4, 9, 0],
-      [0, 0, 0, 3, 9, 0, 0, 0, 1],
-      [8, 1, 6, 7, 0, 0, 0, 0, 0],
-      [0, 4, 0, 0, 1, 0, 0, 0, 0],
-      [7, 0, 0, 4, 0, 0, 6, 0, 0],
-      [0, 0, 2, 0, 0, 0, 0, 8, 5],
-      [0, 9, 0, 0, 0, 0, 0, 0, 0]
+      [-1, 6, -1, 8, 2, -1, -1, -1, -1],
+      [-1, -1, 9, -1, 7, -1, -1, 3, -1],
+      [-1, -1, 7, -1, -1, 5, 4, 9, -1],
+      [-1, -1, -1, 3, 9, -1, -1, -1, 1],
+      [8, 1, 6, 7, -1, -1, -1, -1, -1],
+      [-1, 4, -1, -1, 1, -1, -1, -1, -1],
+      [7, -1, -1, 4, -1, -1, 6, -1, -1],
+      [-1, -1, 2, -1, -1, -1, -1, 8, 5],
+      [-1, 9, -1, -1, -1, -1, -1, -1, -1]
     ],
     "solved": [
       [4, 6, 3, 8, 2, 7, 5, 1, 9],
@@ -121,15 +121,15 @@
   },
   {
     "unsolved": [
-      [0, 4, 8, 7, 9, 0, 3, 0, 0],
-      [0, 0, 0, 0, 0, 0, 4, 0, 0],
-      [0, 2, 0, 0, 0, 0, 0, 0, 9],
-      [0, 0, 0, 0, 2, 0, 0, 0, 7],
-      [0, 5, 4, 0, 3, 0, 9, 0, 0],
-      [6, 9, 0, 0, 5, 0, 1, 0, 0],
-      [3, 0, 6, 1, 0, 0, 0, 0, 0],
-      [2, 7, 0, 0, 0, 6, 5, 0, 0],
-      [0, 0, 0, 0, 0, 0, 7, 0, 0]
+      [-1, 4, 8, 7, 9, -1, 3, -1, -1],
+      [-1, -1, -1, -1, -1, -1, 4, -1, -1],
+      [-1, 2, -1, -1, -1, -1, -1, -1, 9],
+      [-1, -1, -1, -1, 2, -1, -1, -1, 7],
+      [-1, 5, 4, -1, 3, -1, 9, -1, -1],
+      [6, 9, -1, -1, 5, -1, 1, -1, -1],
+      [3, -1, 6, 1, -1, -1, -1, -1, -1],
+      [2, 7, -1, -1, -1, 6, 5, -1, -1],
+      [-1, -1, -1, -1, -1, -1, 7, -1, -1]
     ],
     "solved": [
       [5, 4, 8, 7, 9, 1, 3, 2, 6],
@@ -145,15 +145,15 @@
   },
   {
     "unsolved": [
-      [6, 0, 0, 0, 0, 0, 0, 9, 0],
-      [8, 0, 9, 0, 0, 0, 5, 7, 0],
-      [0, 0, 0, 0, 0, 0, 0, 0, 2],
-      [0, 0, 2, 3, 0, 0, 8, 0, 7],
-      [0, 0, 0, 6, 0, 0, 0, 0, 0],
-      [5, 0, 0, 8, 4, 0, 3, 0, 9],
-      [0, 3, 0, 7, 0, 6, 4, 0, 0],
-      [0, 0, 0, 0, 0, 3, 0, 0, 1],
-      [0, 7, 1, 0, 2, 0, 0, 0, 0]
+      [6, -1, -1, -1, -1, -1, -1, 9, -1],
+      [8, -1, 9, -1, -1, -1, 5, 7, -1],
+      [-1, -1, -1, -1, -1, -1, -1, -1, 2],
+      [-1, -1, 2, 3, -1, -1, 8, -1, 7],
+      [-1, -1, -1, 6, -1, -1, -1, -1, -1],
+      [5, -1, -1, 8, 4, -1, 3, -1, 9],
+      [-1, 3, -1, 7, -1, 6, 4, -1, -1],
+      [-1, -1, -1, -1, -1, 3, -1, -1, 1],
+      [-1, 7, 1, -1, 2, -1, -1, -1, -1]
     ],
     "solved": [
       [6, 1, 7, 5, 3, 2, 4, 9, 8],
@@ -169,15 +169,15 @@
   },
   {
     "unsolved": [
-      [2, 0, 0, 0, 4, 0, 0, 0, 6],
-      [0, 9, 0, 8, 2, 0, 0, 0, 0],
-      [0, 0, 5, 0, 7, 0, 9, 2, 0],
-      [0, 5, 0, 9, 0, 0, 2, 0, 1],
-      [9, 7, 3, 0, 0, 1, 0, 0, 8],
-      [0, 0, 0, 4, 0, 0, 6, 0, 9],
-      [0, 0, 4, 0, 0, 0, 0, 5, 0],
-      [0, 0, 2, 0, 0, 0, 0, 0, 0],
-      [0, 0, 0, 0, 8, 0, 0, 0, 0]
+      [2, -1, -1, -1, 4, -1, -1, -1, 6],
+      [-1, 9, -1, 8, 2, -1, -1, -1, -1],
+      [-1, -1, 5, -1, 7, -1, 9, 2, -1],
+      [-1, 5, -1, 9, -1, -1, 2, -1, 1],
+      [9, 7, 3, -1, -1, 1, -1, -1, 8],
+      [-1, -1, -1, 4, -1, -1, 6, -1, 9],
+      [-1, -1, 4, -1, -1, -1, -1, 5, -1],
+      [-1, -1, 2, -1, -1, -1, -1, -1, -1],
+      [-1, -1, -1, -1, 8, -1, -1, -1, -1]
     ],
     "solved": [
       [2, 1, 8, 3, 4, 9, 7, 5, 6],
@@ -193,15 +193,15 @@
   },
   {
     "unsolved": [
-      [0, 0, 6, 0, 0, 3, 1, 0, 9],
-      [0, 0, 9, 4, 5, 0, 0, 0, 0],
-      [8, 0, 0, 0, 2, 0, 0, 0, 0],
-      [0, 0, 0, 0, 0, 0, 0, 7, 6],
-      [0, 0, 8, 0, 6, 0, 0, 0, 0],
-      [7, 0, 3, 0, 0, 0, 0, 0, 0],
-      [0, 0, 0, 2, 0, 0, 5, 0, 4],
-      [2, 5, 0, 1, 0, 8, 0, 3, 0],
-      [0, 0, 0, 0, 0, 4, 8, 9, 0]
+      [-1, -1, 6, -1, -1, 3, 1, -1, 9],
+      [-1, -1, 9, 4, 5, -1, -1, -1, -1],
+      [8, -1, -1, -1, 2, -1, -1, -1, -1],
+      [-1, -1, -1, -1, -1, -1, -1, 7, 6],
+      [-1, -1, 8, -1, 6, -1, -1, -1, -1],
+      [7, -1, 3, -1, -1, -1, -1, -1, -1],
+      [-1, -1, -1, 2, -1, -1, 5, -1, 4],
+      [2, 5, -1, 1, -1, 8, -1, 3, -1],
+      [-1, -1, -1, -1, -1, 4, 8, 9, -1]
     ],
     "solved": [
       [5, 4, 6, 7, 8, 3, 1, 2, 9],
```
